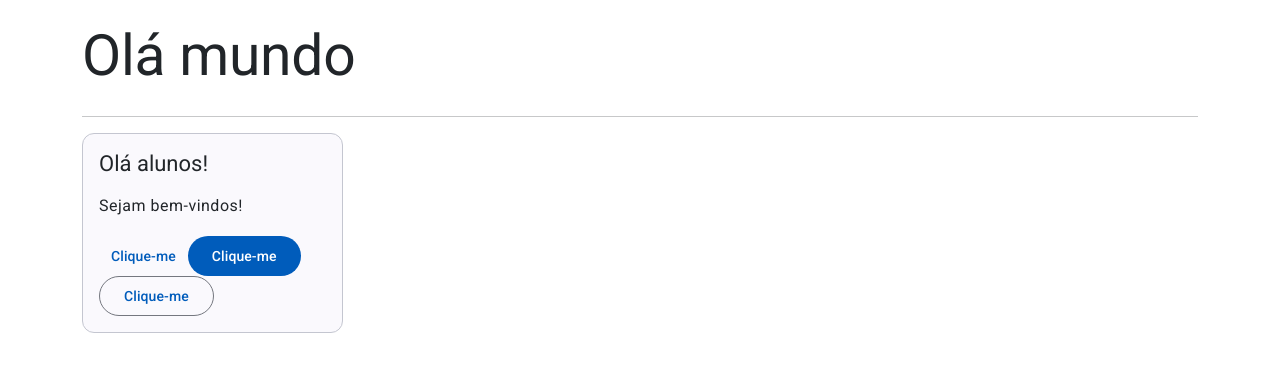
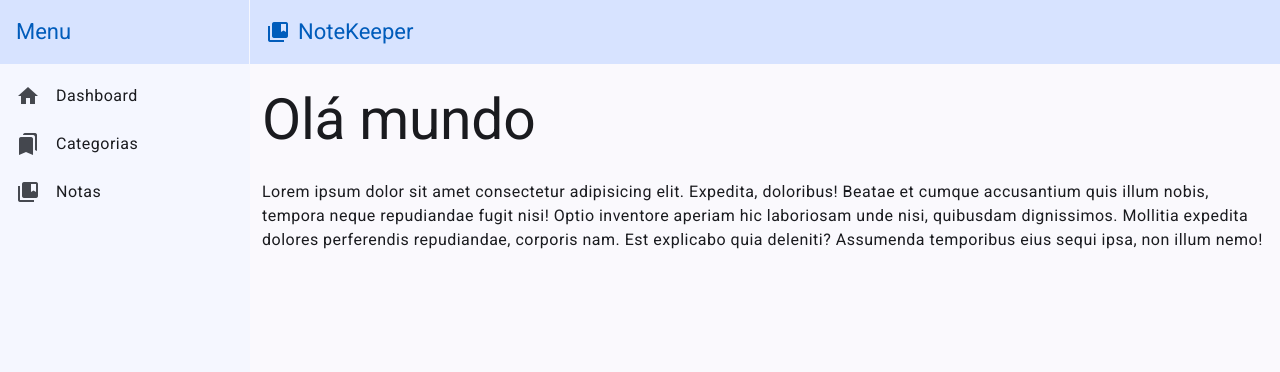
Before and after one commit to academia-do-programador/note-keeper-2024, an Angular app: page / in a window 1280 px wide. Shown: the top 372 px of the page. Built offline with nearby package versions, Linux system fonts and the light colour scheme.

Commit message:
Implementada navbar inicial

```diff
--- a/src/app/app.component.html
+++ b/src/app/app.component.html
@@ -1,22 +1 @@
-<div class="container my-4">
-  <h1>Olá mundo</h1>
-  <hr />
-
-  <div class="row">
-    <div class="col-lg-3">
-      <mat-card class="card-customizado" appearance="outlined">
-        <mat-card-header>
-          <mat-card-title>Olá alunos!</mat-card-title>
-        </mat-card-header>
-
-        <mat-card-content class="mt-3">Sejam bem-vindos!</mat-card-content>
-
-        <mat-card-footer class="mt-auto p-3">
-          <button mat-button>Clique-me</button>
-          <button mat-flat-button>Clique-me</button>
-          <button mat-stroked-button>Clique-me</button>
-        </mat-card-footer>
-      </mat-card>
-    </div>
-  </div>
-</div>
+<app-shell></app-shell>
--- /dev/null
+++ b/src/app/core/components/shell/shell.component.html
@@ -0,0 +1,57 @@
+<mat-sidenav-container class="sidenav-container">
+  <mat-sidenav
+    #drawer
+    class="sidenav"
+    fixedInViewport
+    [attr.role]="(isHandset$ | async) ? 'dialog' : 'navigation'"
+    [mode]="(isHandset$ | async) ? 'over' : 'side'"
+    [opened]="(isHandset$ | async) === false"
+  >
+    <mat-toolbar>Menu</mat-toolbar>
+    <mat-nav-list>
+      <a mat-list-item href="#">
+        <mat-icon matListItemIcon>home</mat-icon>
+        Dashboard
+      </a>
+      <a mat-list-item href="#">
+        <mat-icon matListItemIcon>bookmarks</mat-icon>
+        Categorias
+      </a>
+      <a mat-list-item href="#">
+        <mat-icon matListItemIcon>collections_bookmark</mat-icon>
+        Notas</a
+      >
+    </mat-nav-list>
+  </mat-sidenav>
+
+  <mat-sidenav-content>
+    <mat-toolbar color="primary">
+      <button
+        *ngIf="isHandset$ | async"
+        type="button"
+        aria-label="Toggle sidenav"
+        mat-icon-button
+        (click)="drawer.toggle()"
+      >
+        <mat-icon aria-label="Side nav toggle icon">menu</mat-icon>
+      </button>
+      <span class="d-flex align-items-center gap-2">
+        <mat-icon>collections_bookmark</mat-icon>
+        NoteKeeper
+      </span>
+    </mat-toolbar>
+
+    <main class="container-fluid my-4">
+      <h1>Olá mundo</h1>
+
+      <p>
+        Lorem ipsum dolor sit amet consectetur adipisicing elit. Expedita,
+        doloribus! Beatae et cumque accusantium quis illum nobis, tempora neque
+        repudiandae fugit nisi! Optio inventore aperiam hic laboriosam unde
+        nisi, quibusdam dignissimos. Mollitia expedita dolores perferendis
+        repudiandae, corporis nam. Est explicabo quia deleniti? Assumenda
+        temporibus eius sequi ipsa, non illum nemo!
+      </p>
+    </main>
+  </mat-sidenav-content>
+</mat-sidenav-container>
--- /dev/null
+++ b/src/app/core/components/shell/shell.component.scss
@@ -0,0 +1,25 @@
+.sidenav-container {
+  height: 100%;
+}
+
+.sidenav {
+  width: 250px;
+
+  border-radius: 0;
+
+  background-color: #f5f7ff;
+}
+
+.sidenav .mat-toolbar {
+  background-color: #d7e3ff;
+  color: #005cbb;
+}
+
+.mat-toolbar.mat-primary {
+  position: sticky;
+  top: 0;
+  z-index: 1;
+
+  background-color: #d7e3ff;
+  color: #005cbb;
+}
--- /dev/null
+++ b/src/app/core/components/shell/shell.component.ts
@@ -0,0 +1,36 @@
+import { Component, inject } from '@angular/core';
+import { BreakpointObserver, Breakpoints } from '@angular/cdk/layout';
+import { AsyncPipe, NgIf } from '@angular/common';
+import { MatToolbarModule } from '@angular/material/toolbar';
+import { MatButtonModule } from '@angular/material/button';
+import { MatSidenavModule } from '@angular/material/sidenav';
+import { MatListModule } from '@angular/material/list';
+import { MatIconModule } from '@angular/material/icon';
+import { Observable } from 'rxjs';
+import { map, shareReplay } from 'rxjs/operators';
+
+@Component({
+  selector: 'app-shell',
+  templateUrl: './shell.component.html',
+  styleUrl: './shell.component.scss',
+  standalone: true,
+  imports: [
+    MatToolbarModule,
+    MatButtonModule,
+    MatSidenavModule,
+    MatListModule,
+    MatIconModule,
+    AsyncPipe,
+    NgIf,
+  ],
+})
+export class ShellComponent {
+  isHandset$: Observable<boolean>;
+
+  constructor(private breakpointObserver: BreakpointObserver) {
+    this.isHandset$ = this.breakpointObserver.observe(Breakpoints.Handset).pipe(
+      map((result) => result.matches),
+      shareReplay()
+    );
+  }
+}
```
Also changed, not shown: src/app/app.component.ts (+5 -7 lines).
